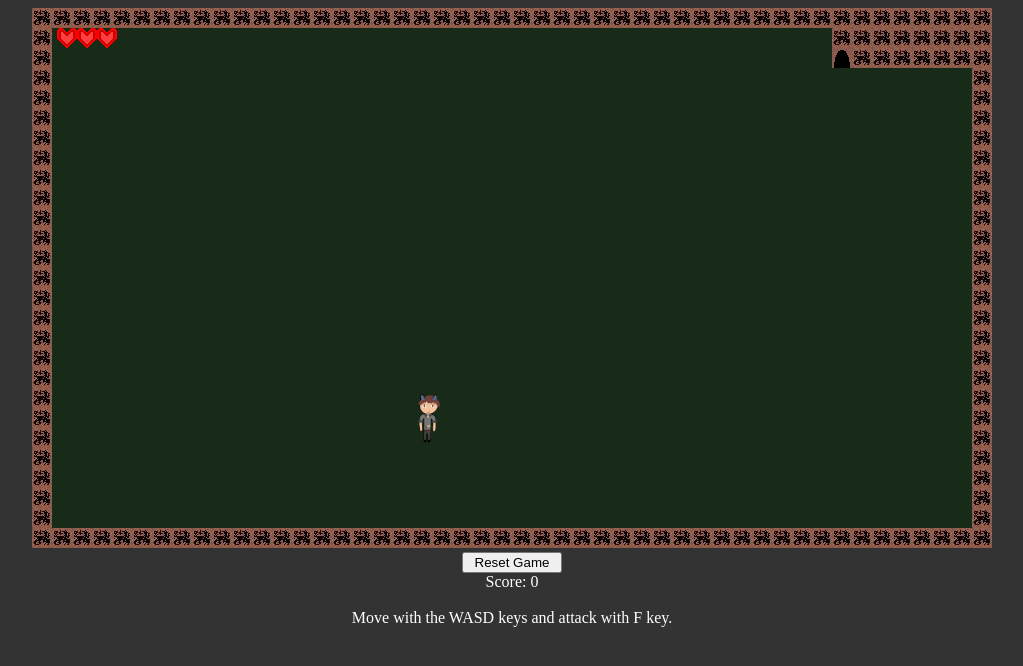
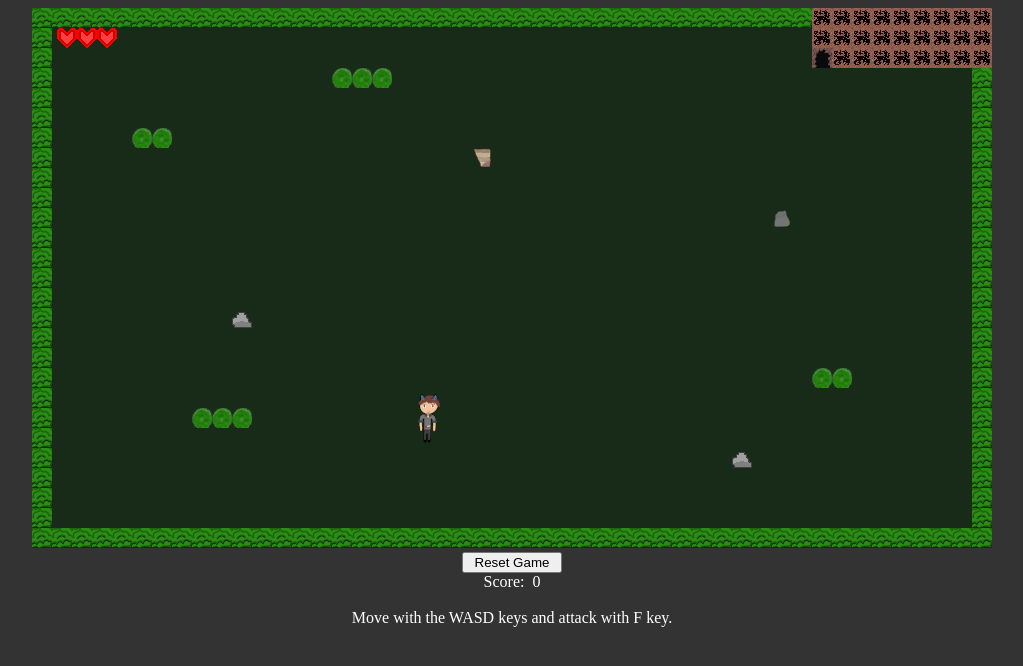
Before and after one commit to cfanguy/adventure_game, a plain HTML site: page index.html in a window 1280 px wide. Shown: the whole page, without its empty margins (128-1151 px from the left). Drawn offline with Linux system fonts and the light colour scheme.

Commit message:
Added drawings and edited overworld to include them.

```diff
--- a/index.html
+++ b/index.html
@@ -18,7 +18,9 @@
 		<img id="stone4" src="img/stone4.png" alt="" style="display:none">
 		<img id="cactusTop" src="img/cactusTop.png" alt="" style="display:none">
 		<img id="cactusBottom" src="img/cactusBottom.png" alt="" style="display:none">
-		<img id="cave" src="img/cave.png" alt="" style="display:none">
+		<img id="caveEntrance" src="img/caveEntrance.png" alt="" style="display:none">
+		<img id="grassBoundary" src="img/grassBoundary.png" alt="" style="display:none">
+		<img id="bush" src="img/bush.png" alt="" style="display:none">
         <img id="sword_r" src="img/sword_sprite_r.png" alt="" style="display:none"/>
 		<img id="sword_l" src="img/sword_sprite_l.png" alt="" style="display:none"/>
         <img id="sword_u" src="img/sword_sprite_u.png" alt="" style="display:none"/>
@@ -36,7 +38,8 @@
 		<div style="width:960px;margin-left:auto;margin-right:auto;text-align: center;">
 		    <canvas id="screen" width="960" height="540" ></canvas>
 			<button id="reset" type="button" style="width:100px;">Reset Game</button><br />
-			<span style="color: white;">Score:&nbsp;</span><span id="score" style="color: white;">0</span>
+			<span style="color: white;">Score:&nbsp;</span>
+			<span id="score" style="color: white;">0</span>
 			<br /><br />
 			<span style="color: white;">Move with the WASD keys and attack with F key.</span>
         </div>
--- a/levels.js
+++ b/levels.js
@@ -5,33 +5,33 @@ var overworld = [
 ];
 
 overworld[0][0] = [];
-overworld[0][0].push("++++++++++++++++++++++++++++++++++++++++++++++++");
-overworld[0][0].push("+---------------------------------------++++++++");
-overworld[0][0].push("+---------------------------------------C+++++++");
-overworld[0][0].push("+----------------------------------------------+");
-overworld[0][0].push("+----------------------------------------------+");
-overworld[0][0].push("+----------------------------------------------+");
-overworld[0][0].push("+----------------------------------------------+");
-overworld[0][0].push("+----------------------------------------------+");
-overworld[0][0].push("+----------------------------------------------+");
-overworld[0][0].push("+----------------------------------------------+");
-overworld[0][0].push("+----------------------------------------------+");
-overworld[0][0].push("+----------------------------------------------+");
-overworld[0][0].push("+----------------------------------------------+");
-overworld[0][0].push("+----------------------------------------------+");
-overworld[0][0].push("+----------------------------------------------+");
-overworld[0][0].push("+----------------------------------------------+");
-overworld[0][0].push("+----------------------------------------------+");
-overworld[0][0].push("+----------------------------------------------+");
-overworld[0][0].push("+----------------------------------------------+");
-overworld[0][0].push("+----------------------------------------------+");
-overworld[0][0].push("+----------------------------------------------+");
-overworld[0][0].push("+----------------------------------------------+");
-overworld[0][0].push("+----------------------------------------------+");
-overworld[0][0].push("+----------------------------------------------+");
-overworld[0][0].push("+----------------------------------------------+");
-overworld[0][0].push("+----------------------------------------------+");
-overworld[0][0].push("++++++++++++++++++++++++++++++++++++++++++++++++");
+overworld[0][0].push("ggggggggggggggggggggggggggggggggggggggg+++++++++");
+overworld[0][0].push("g--------------------------------------+++++++++");
+overworld[0][0].push("g--------------------------------------C++++++++");
+overworld[0][0].push("g--------------***-----------------------------g");
+overworld[0][0].push("g----------------------------------------------g");
+overworld[0][0].push("g----------------------------------------------g");
+overworld[0][0].push("g----**----------------------------------------g");
+overworld[0][0].push("g---------------------o------------------------g");
+overworld[0][0].push("g----------------------------------------------g");
+overworld[0][0].push("g----------------------------------------------g");
+overworld[0][0].push("g------------------------------------o---------g");
+overworld[0][0].push("g----------------------------------------------g");
+overworld[0][0].push("g----------------------------------------------g");
+overworld[0][0].push("g----------------------------------------------g");
+overworld[0][0].push("g----------------------------------------------g");
+overworld[0][0].push("g---------o------------------------------------g");
+overworld[0][0].push("g----------------------------------------------g");
+overworld[0][0].push("g----------------------------------------------g");
+overworld[0][0].push("g--------------------------------------**------g");
+overworld[0][0].push("g----------------------------------------------g");
+overworld[0][0].push("g-------***------------------------------------g");
+overworld[0][0].push("g----------------------------------------------g");
+overworld[0][0].push("g----------------------------------o-----------g");
+overworld[0][0].push("g----------------------------------------------g");
+overworld[0][0].push("g----------------------------------------------g");
+overworld[0][0].push("g----------------------------------------------g");
+overworld[0][0].push("gggggggggggggggggggggggggggggggggggggggggggggggg");
 
 var cave = [
     [[], []],
--- a/script.js
+++ b/script.js
@@ -100,6 +100,16 @@ function loadArea(lvlArray) {
 				case "x":
 					block = rect(n * 20, i * 20, 20, 20);
 					block.type = "cactusBottom";
+					rects.push(block);
+					break;
+				case "g":
+					block = rect(n * 20, i * 20, 20, 20);
+					block.type = "grassBoundary";
+					rects.push(block);
+					break;
+				case "*":
+					block = rect(n * 20, i * 20, 20, 20);
+					block.type = "bush";
 					rects.push(block);
 					break;
 				case "S":
@@ -394,6 +404,8 @@ function drawLevelBlocks(c) {
 	var boundImg = document.getElementById("boundary");
 	var cactusTopImg = document.getElementById("cactusTop");
 	var cactusBottomImg = document.getElementById("cactusBottom");
+	var grassBoundaryImg = document.getElementById("grassBoundary");
+	var bushImg = document.getElementById("bush");
 
 	// default boundary block type is boundary block
 	var imgType = boundImg;
@@ -421,6 +433,12 @@ function drawLevelBlocks(c) {
 				break;
 			case "cactusBottom":
 				imgType = cactusBottomImg;
+				break;
+			case "grassBoundary":
+				imgType = grassBoundaryImg;
+				break;
+			case "bush":
+				imgType = bushImg;
 				break;
 		}
 		c.drawImage(imgType, r.x, r.y);
@@ -458,7 +476,7 @@ function drawPickupsAndOther(c) {
 		}
 	}
 
-	var caveImg = document.getElementById("cave");
+	var caveImg = document.getElementById("caveEntrance");
 	if(levelBlocks.length > 0) {
 		for(var i = 0; i < levelBlocks.length; i++) {
 			switch (levelBlocks[i].type) {
```
Also changed, not shown: img/bush.png (added), img/caveEntrance.png (added), img/grassBoundary.png (added).
